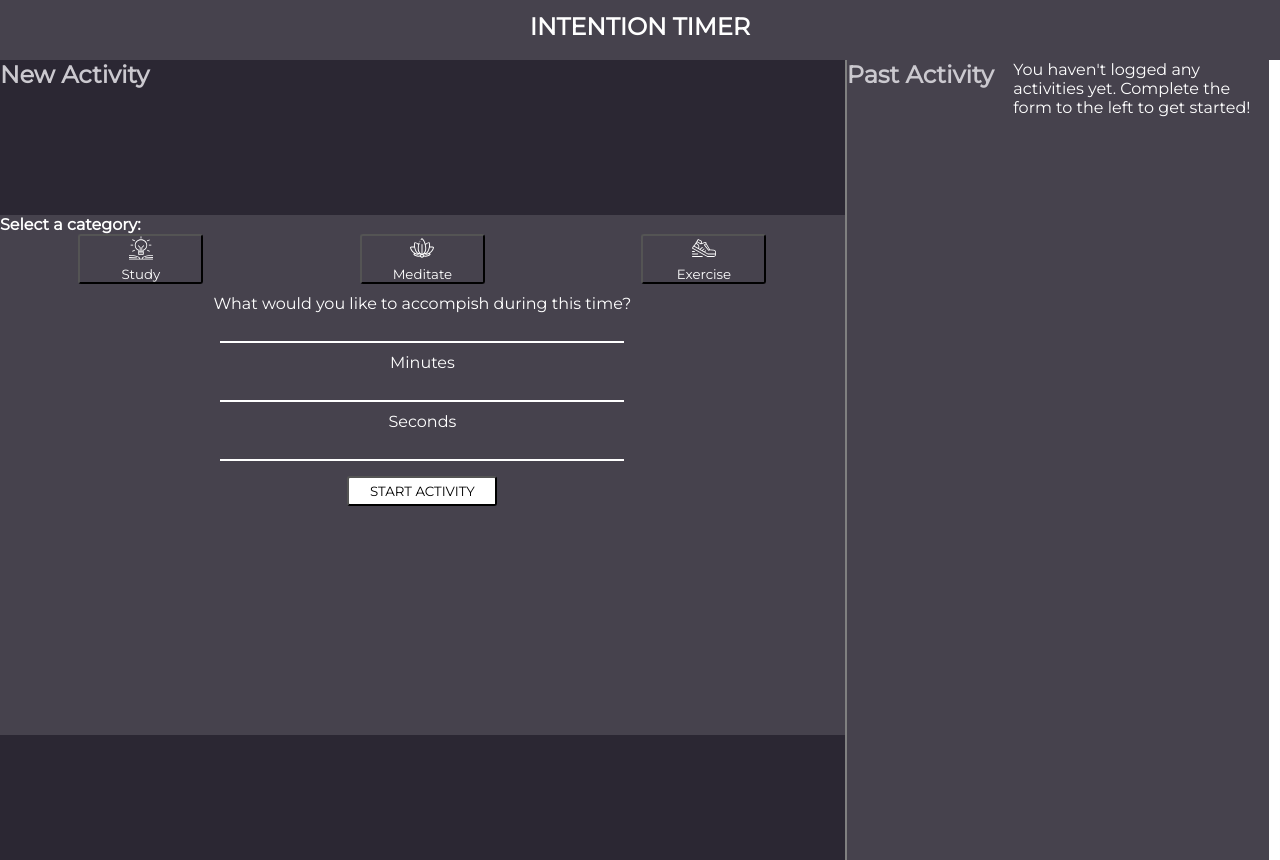
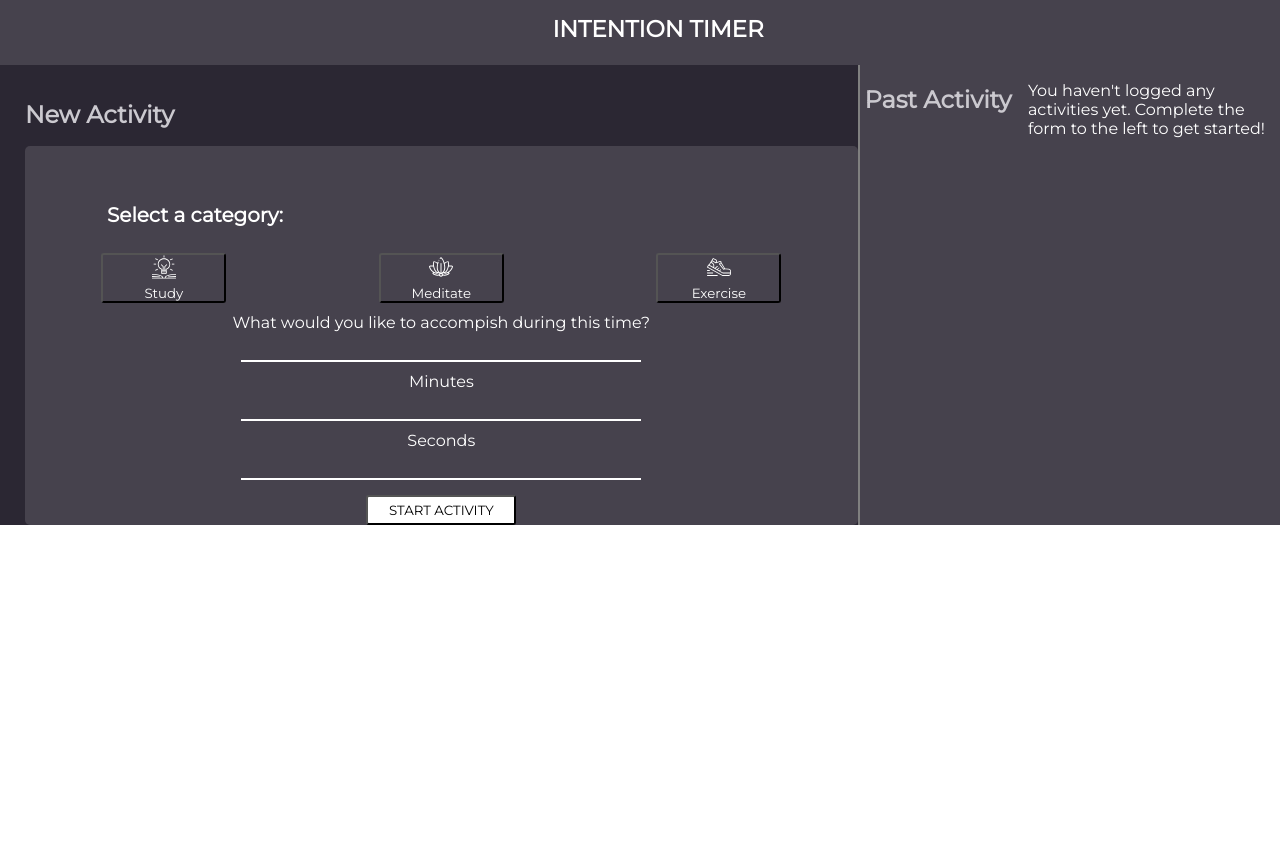
Before and after one commit to nwgambee/intention_timer, a plain HTML site: page index.html in a window 1280 px wide. After the commit the page ends 800 px from the top, so only its background shows below. Drawn offline with Linux system fonts and the light colour scheme.

Commit message:
Styled header and subheader

```diff
--- a/styles.css
+++ b/styles.css
@@ -1,13 +1,12 @@
 * {
   font-family: 'Montserrat';
-  margin: 0;
+  box-sizing: border-box;
 }
 
 body {
   margin: 0 auto;
   width: 100%;
   display: flex;
-  /* flex-direction: column; */
   flex-wrap: wrap;
 }
 
@@ -15,14 +14,13 @@ header {
   background-color: #46424D;
   color: #FFF;
   margin-top: 0;
-  /* display: flex; */
   width: 100%;
-  height: 60px;
+  height: 65px;
 }
 
 h1 {
-  font-size: 24px;
-  padding-top: 12px;
+  font-size: 23px;
+  margin-left: 18px;
   text-transform: uppercase;
   text-align: center;
   width: 100%;
@@ -30,11 +28,10 @@ h1 {
 
 main {
   background-color: #2B2733;
-  /* padding: 10px;
-  padding-top: 20px;
-  margin: 0px; */
-  width: 66%;
-  height: 100vh;
+  padding-left: 20px;
+  padding-top: 15px;
+  margin: 0px;
+  width: 67%;
   display: flex;
   flex-wrap: wrap;
   justify-content: flex-start;
@@ -42,23 +39,24 @@ main {
 
 h2 {
   color: #CBC9CF;
-  margin-bottom: 10px;
-  margin-left: 20px;
+  margin-bottom: 11px;
+  margin-left: 5px;
+  padding-bottom: 6px;
   width: 100%;
-  margin: 0;
-  padding: 0;
 }
 
 .left-section {
-  /* padding: 50px; */
+  border-radius: 5px;
+  margin-left: 5px;
   background-color: #46424D;
-  height: 65vh;
   width: 100%;
 }
 
 h4 {
   color: #fff;
-  /* margin-bottom: 10px; */
+  font-size: 20px;
+  padding-top: 30px;
+  padding-left: 82px;
 }
 
 .buttons-div {
```
